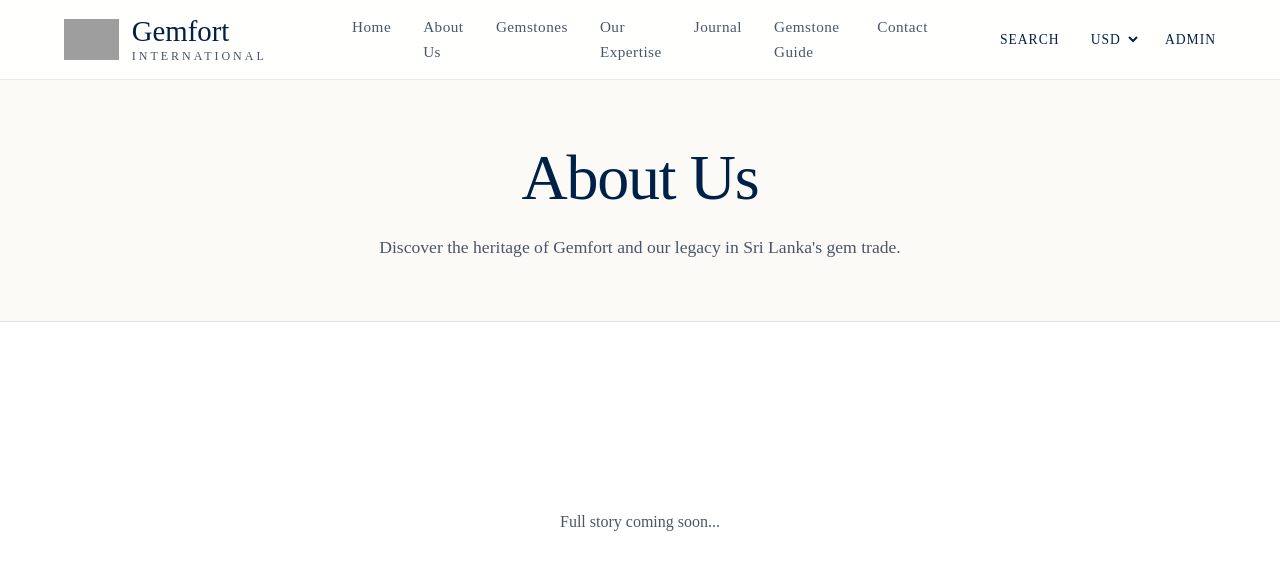
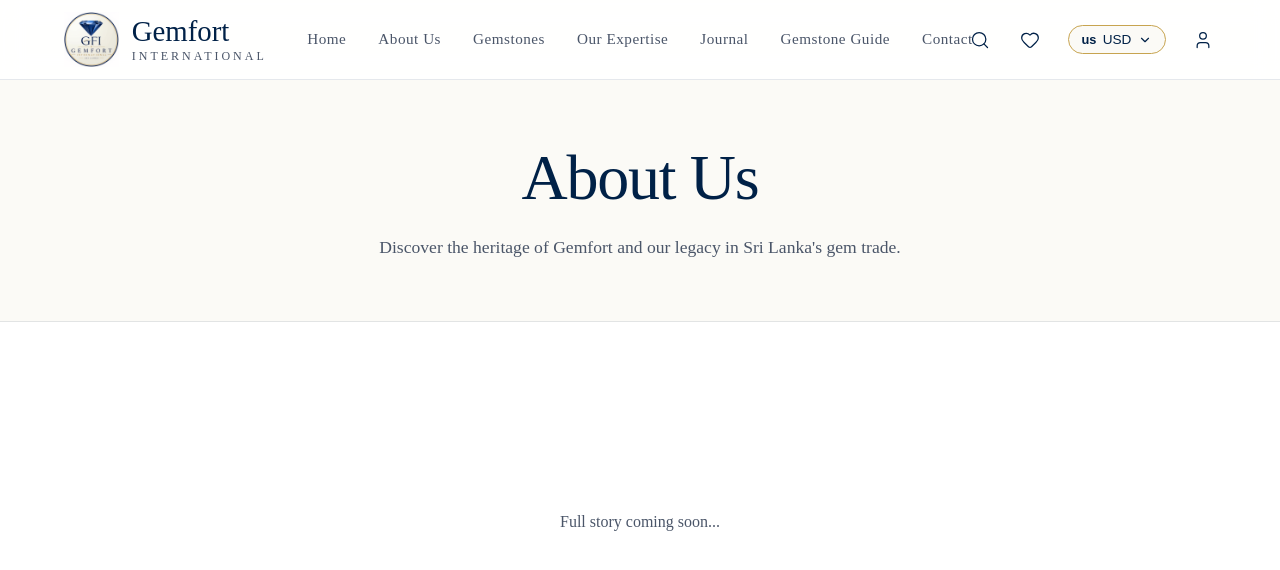
Before and after one commit to ishthiyaqAhamed/Gemfort, a Next.js app: page /about in a window 1280 px wide. Shown: the top 570 px of the page. Built offline with nearby package versions, Linux system fonts and the light colour scheme; grey boxes are pictures that could not be loaded; a web font is replaced by a local one.

Commit message:
Navbar fixes

```diff
--- a/package.json
+++ b/package.json
@@ -14,6 +14,7 @@
     "bcryptjs": "^3.0.3",
     "cloudinary": "^2.11.0",
     "framer-motion": "^14.0.0",
+    "lucide-react": "^1.52.0",
     "next": "16.4.0",
     "next-auth": "^4.24.15",
     "react": "19.3.0",
--- /dev/null
+++ b/src/components/CurrencyDropdown/CurrencyDropdown.module.css
@@ -0,0 +1,124 @@
+.container {
+  position: relative;
+}
+
+.triggerBtn {
+  display: flex;
+  align-items: center;
+  gap: 0.4rem;
+  background-color: var(--bg-secondary);
+  border: 1px solid var(--text-accent);
+  border-radius: 20px;
+  padding: 0.35rem 0.8rem;
+  cursor: pointer;
+  transition: all 0.2s ease;
+}
+
+.triggerBtn:hover {
+  background-color: #f5f0e1;
+}
+
+.prefix {
+  font-family: var(--font-body);
+  font-weight: 700;
+  font-size: 0.8rem;
+  color: var(--text-primary);
+}
+
+.code {
+  font-family: var(--font-body);
+  font-size: 0.85rem;
+  font-weight: 500;
+  color: var(--text-primary);
+}
+
+.icon {
+  color: var(--text-primary);
+  transition: transform 0.2s ease;
+}
+
+.iconOpen {
+  color: var(--text-primary);
+  transform: rotate(180deg);
+  transition: transform 0.2s ease;
+}
+
+.dropdownMenu {
+  position: absolute;
+  top: calc(100% + 15px);
+  right: -50px;
+  width: 260px;
+  background: white;
+  border-radius: 8px;
+  box-shadow: 0 10px 30px rgba(0, 0, 0, 0.08);
+  border: 1px solid var(--border-color);
+  z-index: 100;
+  padding: 1rem 0;
+}
+
+.menuHeader {
+  padding: 0 1.5rem 0.8rem;
+  font-family: var(--font-heading);
+  font-size: 0.75rem;
+  font-weight: 600;
+  letter-spacing: 2px;
+  text-transform: uppercase;
+  color: var(--text-accent);
+  border-bottom: 1px solid var(--border-color);
+  margin-bottom: 0.5rem;
+}
+
+.menuList {
+  list-style: none;
+  padding: 0 0.5rem;
+  margin: 0;
+}
+
+.menuItem {
+  display: flex;
+  align-items: center;
+  padding: 0.8rem 1rem;
+  cursor: pointer;
+  border-radius: 6px;
+  transition: background 0.2s ease;
+}
+
+.menuItem:hover {
+  background-color: var(--bg-secondary);
+}
+
+.selectedItem {
+  background-color: var(--bg-secondary);
+}
+
+.itemPrefix {
+  width: 35px;
+  font-family: var(--font-body);
+  font-weight: 600;
+  font-size: 0.85rem;
+  color: var(--text-primary);
+}
+
+.itemDetails {
+  flex: 1;
+  display: flex;
+  flex-direction: column;
+}
+
+.itemCode {
+  font-family: var(--font-body);
+  font-weight: 600;
+  font-size: 0.95rem;
+  color: var(--text-primary);
+  line-height: 1.2;
+}
+
+.itemName {
+  font-family: var(--font-body);
+  font-size: 0.8rem;
+  color: var(--text-secondary);
+}
+
+.checkIcon {
+  color: var(--text-accent);
+}
--- /dev/null
+++ b/src/components/CurrencyDropdown/CurrencyDropdown.tsx
@@ -0,0 +1,67 @@
+'use client';
+
+import { useState, useRef, useEffect } from 'react';
+import { ChevronDown, Check } from 'lucide-react';
+import styles from './CurrencyDropdown.module.css';
+
+const currencies = [
+  { code: 'USD', prefix: 'us', name: 'US Dollar ($)' },
+  { code: 'LKR', prefix: 'lk', name: 'Sri Lankan Rupee (Rs.)' },
+  { code: 'EUR', prefix: 'eu', name: 'Euro (€)' },
+  { code: 'GBP', prefix: 'gb', name: 'British Pound (£)' },
+  { code: 'AED', prefix: 'ae', name: 'UAE Dirham (AED)' }
+];
+
+export default function CurrencyDropdown() {
+  const [isOpen, setIsOpen] = useState(false);
+  const [selected, setSelected] = useState(currencies[0]);
+  const dropdownRef = useRef<HTMLDivElement>(null);
+
+  useEffect(() => {
+    function handleClickOutside(event: MouseEvent) {
+      if (dropdownRef.current && !dropdownRef.current.contains(event.target as Node)) {
+        setIsOpen(false);
+      }
+    }
+    document.addEventListener("mousedown", handleClickOutside);
+    return () => document.removeEventListener("mousedown", handleClickOutside);
+  }, []);
+
+  return (
+    <div className={styles.container} ref={dropdownRef}>
+      <button
+        className={styles.triggerBtn}
+        onClick={() => setIsOpen(!isOpen)}
+        aria-expanded={isOpen}
+      >
+        <span className={styles.prefix}>{selected.prefix}</span>
+        <span className={styles.code}>{selected.code}</span>
+        <ChevronDown size={14} className={isOpen ? styles.iconOpen : styles.icon} />
+      </button>
+
+      {isOpen && (
+        <div className={styles.dropdownMenu}>
+          <div className={styles.menuHeader}>Select Currency</div>
+          <ul className={styles.menuList}>
+            {currencies.map((curr) => (
+              <li
+                key={curr.code}
+                className={`${styles.menuItem} ${selected.code === curr.code ? styles.selectedItem : ''}`}
+                onClick={() => { setSelected(curr); setIsOpen(false); }}
+              >
+                <span className={styles.itemPrefix}>{curr.prefix.toUpperCase()}</span>
+                <div className={styles.itemDetails}>
+                  <span className={styles.itemCode}>{curr.code}</span>
+                  <span className={styles.itemName}>{curr.name}</span>
+                </div>
+                {selected.code === curr.code && (
+                  <Check size={18} className={styles.checkIcon} strokeWidth={2.5} />
+                )}
+              </li>
+            ))}
+          </ul>
+        </div>
+      )}
+    </div>
+  );
+}
--- a/src/components/Navbar/Navbar.module.css
+++ b/src/components/Navbar/Navbar.module.css
@@ -17,12 +17,14 @@
   align-items: center;
   justify-content: space-between;
   height: 100%;
+  position: relative;
+  width: 100%;
+  padding: 0 4rem;
 }
 
 .logo {
   display: flex;
   align-items: center;
-  flex: 1;
 }
 
 .logoLink {
@@ -63,7 +65,10 @@
   display: flex;
   justify-content: center;
   gap: 2rem;
-  flex: 2;
+  position: absolute;
+  left: 50%;
+  transform: translateX(-50%);
+  white-space: nowrap;
 }
 
 .navLink {
@@ -99,44 +104,25 @@
 }
 
 .actions {
-  flex: 1;
   display: flex;
   justify-content: flex-end;
   align-items: center;
   gap: 1.5rem;
 }
 
-.actionTextBtn {
+.iconBtn {
   background: none;
   border: none;
-  font-family: var(--font-body);
-  font-size: 0.85rem;
   color: var(--text-primary);
-  text-transform: uppercase;
-  letter-spacing: 1px;
   cursor: pointer;
-  transition: color 0.3s ease;
-}
-
-.actionTextBtn:hover {
-  color: var(--text-accent);
-}
-
-.currencySelect {
-  background: transparent;
-  border: none;
-  font-family: var(--font-body);
-  font-size: 0.85rem;
-  color: var(--text-primary);
-  text-transform: uppercase;
-  letter-spacing: 1px;
-  cursor: pointer;
-  outline: none;
+  display: flex;
+  align-items: center;
+  justify-content: center;
   padding: 0.2rem;
   transition: color 0.3s ease;
 }
 
-.currencySelect:hover {
+.iconBtn:hover {
   color: var(--text-accent);
 }
 
--- a/src/components/Navbar/Navbar.tsx
+++ b/src/components/Navbar/Navbar.tsx
@@ -1,11 +1,13 @@
 import Link from 'next/link';
 import Image from 'next/image';
+import { Search, Heart, User } from 'lucide-react';
+import CurrencyDropdown from '../CurrencyDropdown/CurrencyDropdown';
 import styles from './Navbar.module.css';
 
 const Navbar = () => {
   return (
     <header className={styles.header}>
-      <div className={`container ${styles.navContainer}`}>
+      <div className={styles.navContainer}>
         <div className={styles.logo}>
           <Link href="/" className={styles.logoLink}>
             <Image
@@ -33,14 +35,18 @@
         </nav>
 
         <div className={styles.actions}>
-          <button className={styles.actionTextBtn}>Search</button>
-          <select className={styles.currencySelect}>
-            <option value="USD">USD</option>
-            <option value="EUR">EUR</option>
-            <option value="GBP">GBP</option>
-            <option value="LKR">LKR</option>
-          </select>
-          <Link href="/admin" className={styles.actionTextBtn}>Admin</Link>
+          <button className={styles.iconBtn} aria-label="Search">
+            <Search size={20} strokeWidth={1.5} />
+          </button>
+          <button className={styles.iconBtn} aria-label="Favorites">
+            <Heart size={20} strokeWidth={1.5} />
+          </button>
+
+          <CurrencyDropdown />
+
+          <Link href="/admin" className={styles.iconBtn} aria-label="Account">
+            <User size={20} strokeWidth={1.5} />
+          </Link>
         </div>
       </div>
     </header>
```
Also changed, not shown: public/images/logo.png (added), 1 other file (tests, documents, lock files or other folders).
